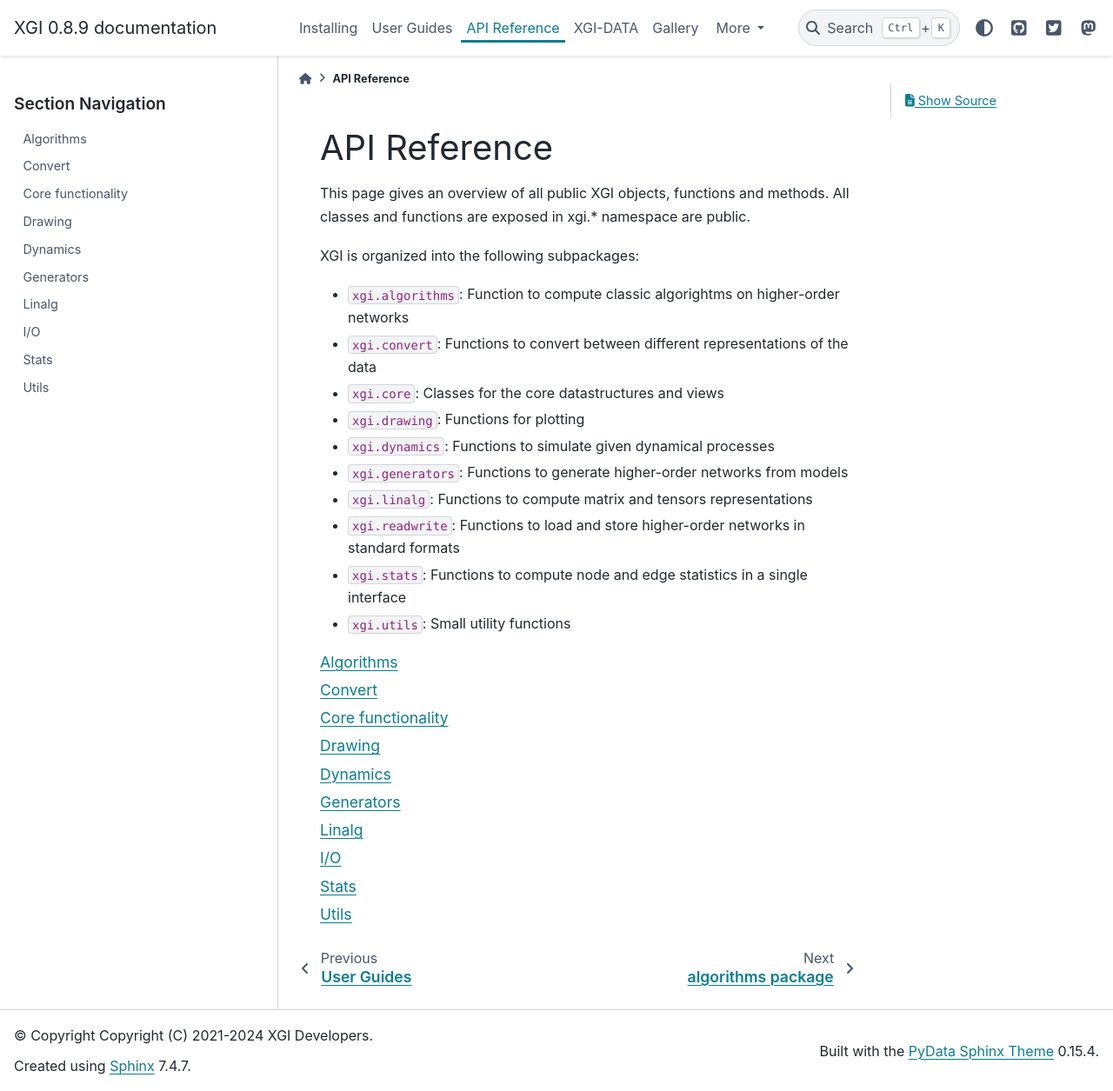
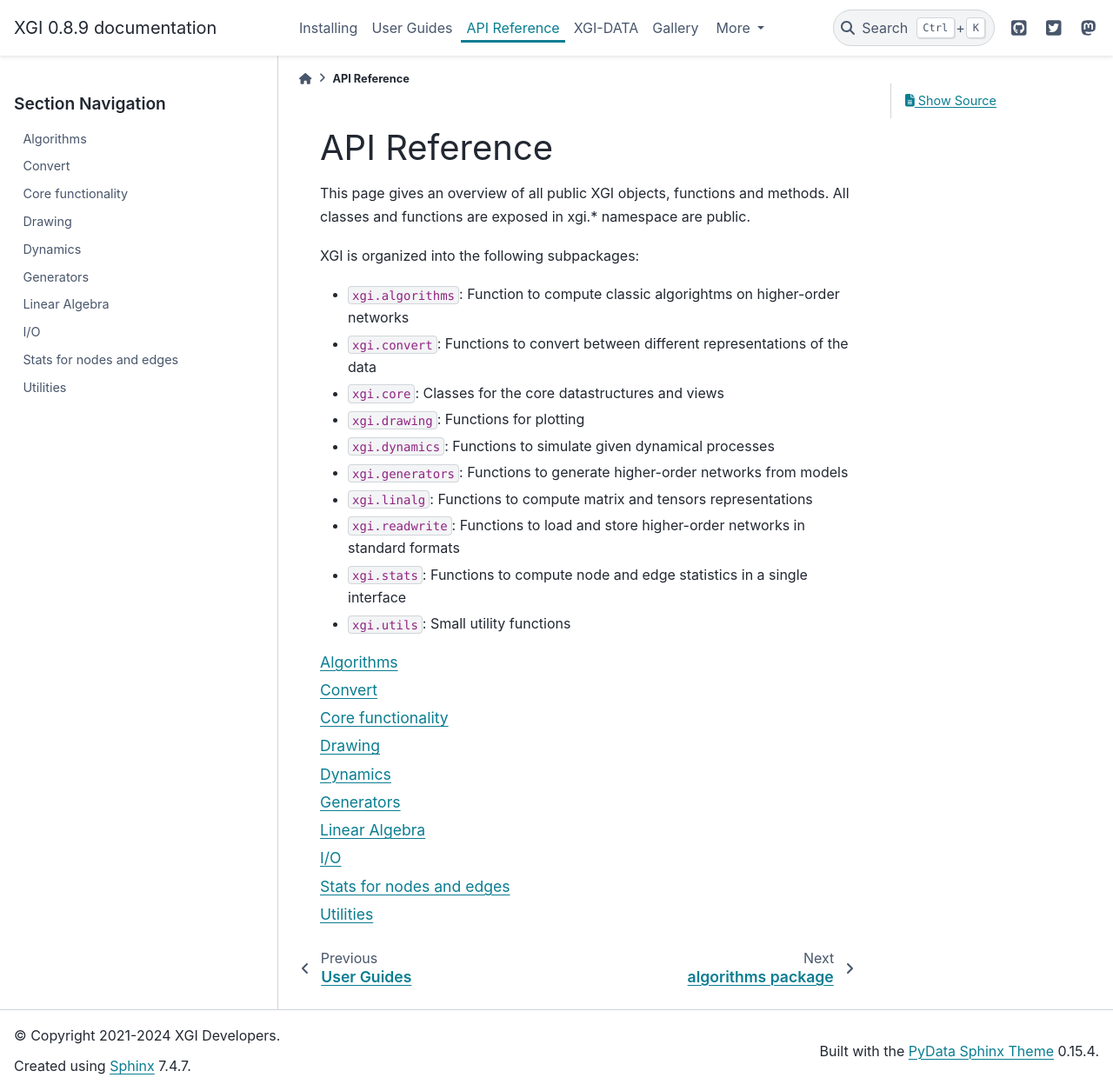
Before and after one commit to xgi-org/xgi, a Sphinx documentation site: the page built from docs/source/reference.rst, in a window 1280 px wide and 1255 px high. Shown: the whole window at 87% size. Built offline with Sphinx 7.4.7 and the PyData theme 0.15.4, drawn with Linux system fonts in a browser that asks for light colours; pages that are not in the unit, such as notebooks, are missing from menus.

Commit message:
response to review

```diff
--- a/docs/source/conf.py
+++ b/docs/source/conf.py
@@ -20,7 +20,7 @@
 
 # -- Project information -----------------------------------------------------
 project = "XGI"
-copyright = "Copyright (C) 2021-2024 XGI Developers"
+copyright = "2021-2024 XGI Developers"
 release = "0.8.9"
 
 # -- General configuration ---------------------------------------------------
@@ -130,7 +130,7 @@
 
 # If true, the current module name will be prepended to all description
 # unit titles (such as .. function::).
-# add_module_names = True
+add_module_names = False
 
 # If true, sectionauthor and moduleauthor directives will be shown in the
 # output. They are ignored by default.
@@ -161,7 +161,6 @@
 # documentation.
 html_theme_options = {
     "navbar_end": [
-        "theme-switcher",
         "navbar-icon-links",
     ],  # Place the social links at the end of the navbar
     "icon_links": [
--- a/docs/source/reference.rst
+++ b/docs/source/reference.rst
@@ -28,7 +28,7 @@
    Drawing <api/drawing.rst>
    Dynamics <api/dynamics.rst>
    Generators <api/generators.rst>
-   Linalg <api/linalg.rst>
+   Linear Algebra <api/linalg.rst>
    I/O <api/readwrite.rst>
-   Stats <api/stats.rst>
-   Utils <api/utils.rst>
+   Stats for nodes and edges <api/stats.rst>
+   Utilities <api/utils.rst>
```
